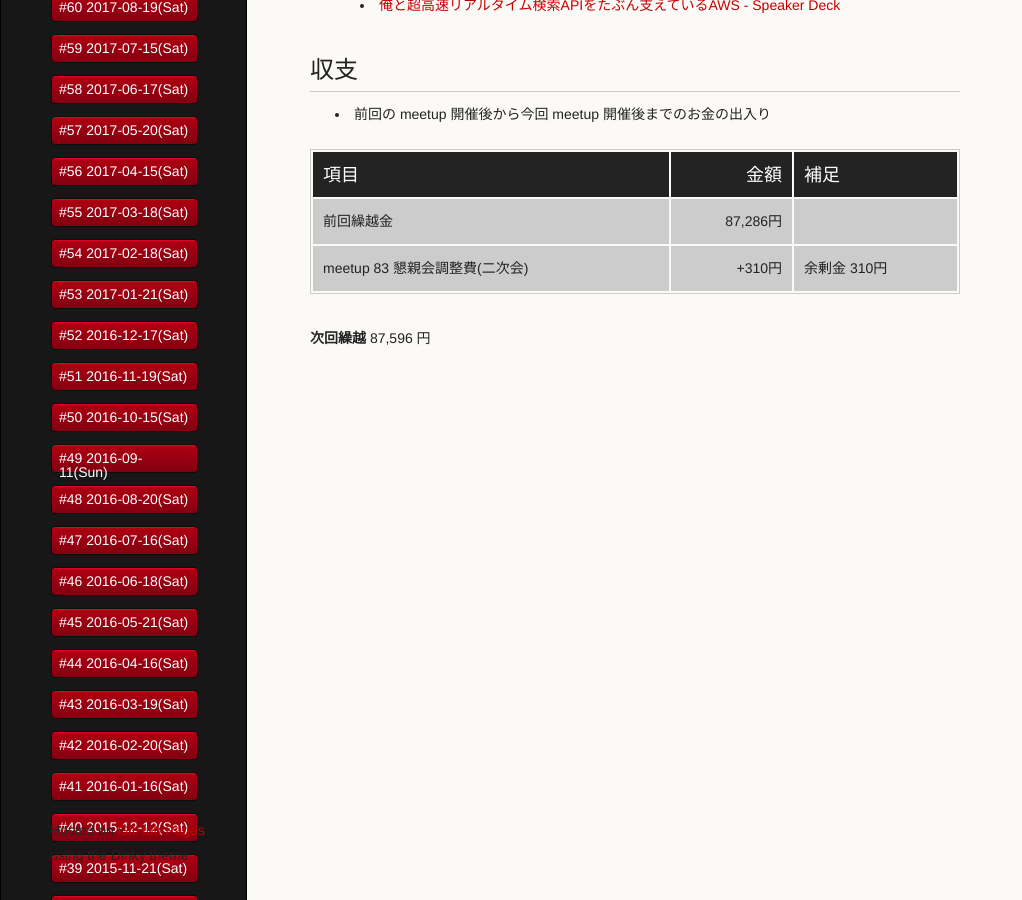
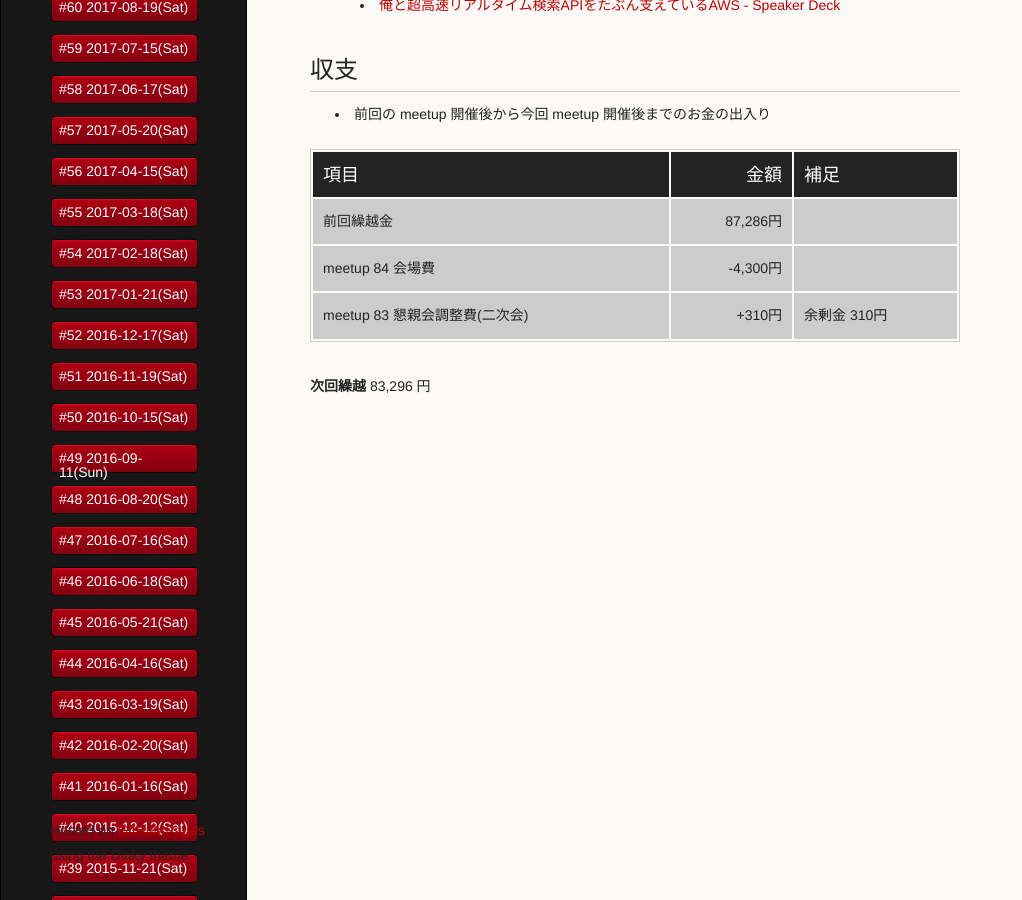
Before and after one commit to kanazawarb/meetup, a Jekyll site: the page built from 83/report.md, in a window 1280 px wide and 900 px high, scrolled down 1207 px. Shown: the whole window, without its empty margins (0-1022 px from the left). Built offline with Jekyll 4.4.1, drawn with Linux system fonts in a browser that asks for light colours.

Commit message:
update 83 report (add payment for facilities fee)

```diff
--- a/83/report.md
+++ b/83/report.md
@@ -68,6 +68,7 @@ published: true
 |項目                           |金額         |補足                                               |
 |:------------------------------|------------:|:--------------------------------------------------|
 | 前回繰越金                    |    87,286円 |                                                   |
+| meetup 84 会場費              |    -4,300円 |                                                   |
 | meetup 83 懇親会調整費(二次会)|      +310円 | 余剰金 310円                                      |
 
-**次回繰越**  87,596 円
+**次回繰越**  83,296 円
```
